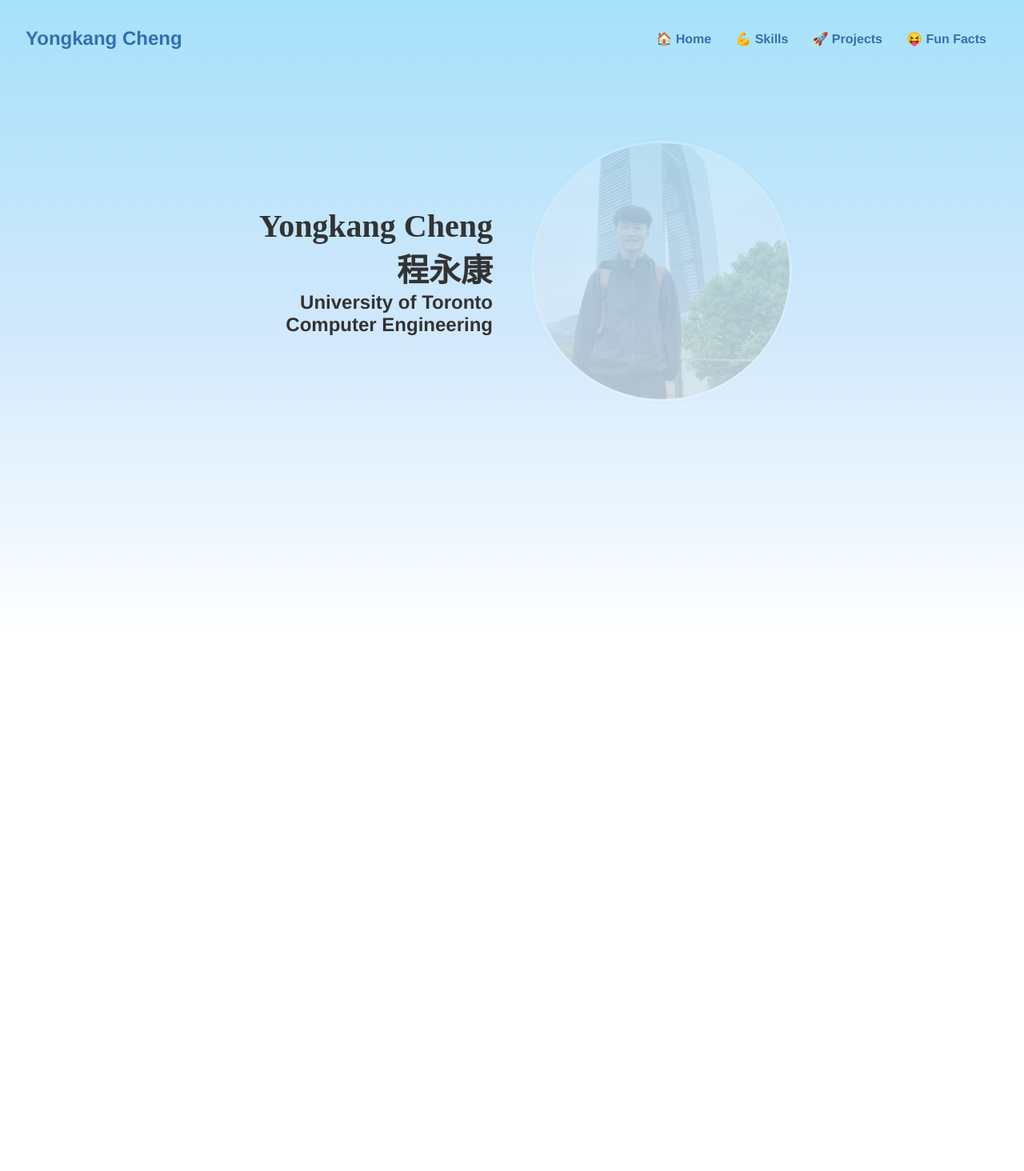
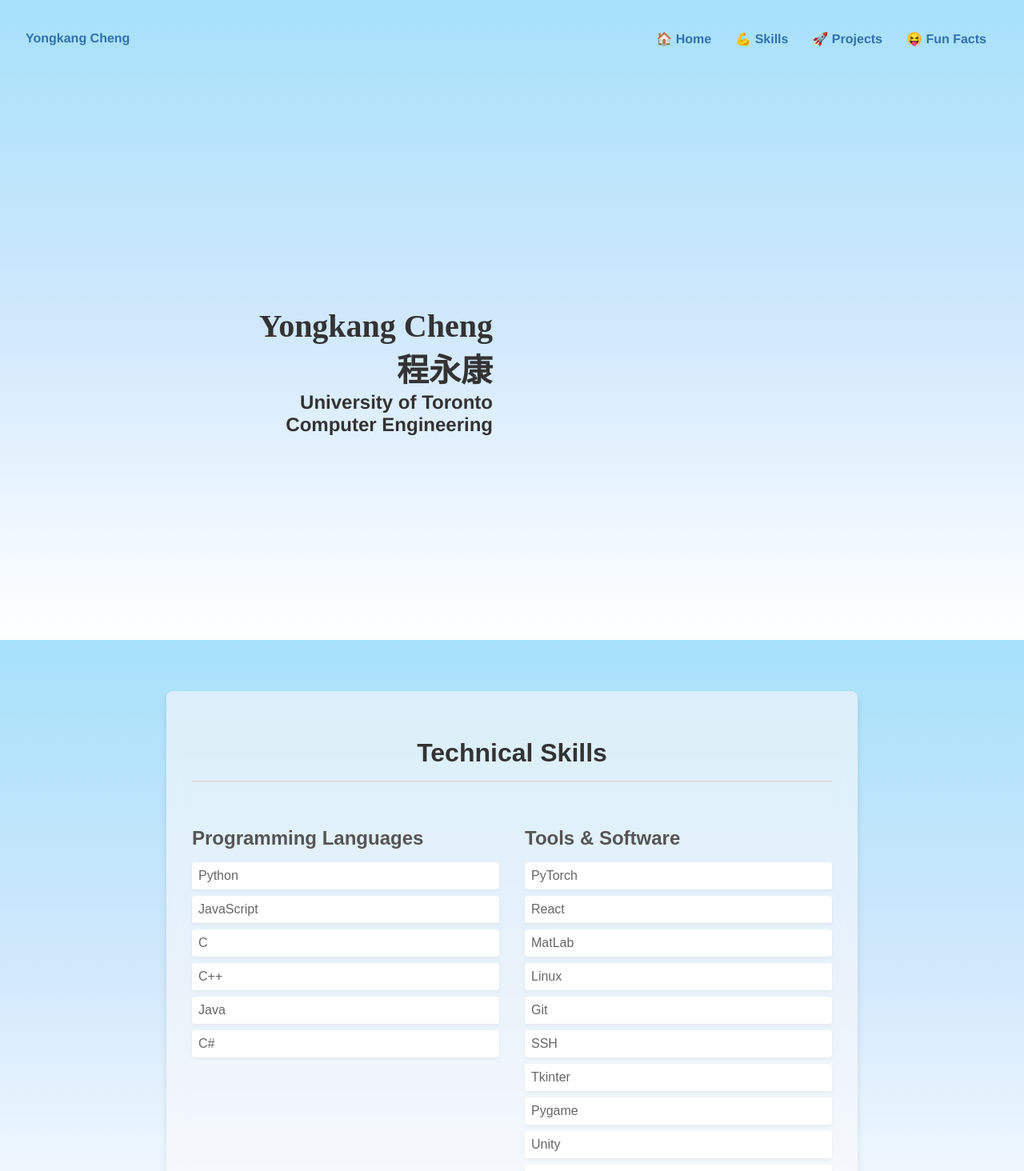
Before and after one commit to Ken-2511/personal_website, a React (Create React App) app: page / in a window 1280 px wide. Shown: the top 1464 px of the page at 80% size. Before the commit the page ends 800 px from the top, so only its background shows below. Built offline with nearby package versions, Linux system fonts and the light colour scheme; a web font is replaced by a local one.

Commit message:
make the home page, skills, and projects page together in the index

```diff
--- a/src/components/Header.css
+++ b/src/components/Header.css
@@ -14,7 +14,7 @@
 }
 
 .header-left .name {
-    font-size: 1.5rem;
+    font-size: 1rem;
     font-weight: bold;
     color: #3270af;
     /* 可根据需要调整文本颜色 */
--- a/src/components/MyPhoto.js
+++ b/src/components/MyPhoto.js
@@ -8,7 +8,7 @@ function MyPhoto() {
         process.env.PUBLIC_URL + "/assets/butterfly.jpg",
         process.env.PUBLIC_URL + "/assets/photo2.png",
         process.env.PUBLIC_URL + "/assets/photogate.jpg",
-        process.env.PUBLIC_URL + "/assets/rb.jpg",
+        // process.env.PUBLIC_URL + "/assets/rb.jpg",
         process.env.PUBLIC_URL + "/assets/kp.jpg",
         process.env.PUBLIC_URL + "/assets/toronto.jpg",
     ], []);
--- a/src/pages/Home.css
+++ b/src/pages/Home.css
@@ -7,15 +7,20 @@
 }
 
 .gap {
-    height: 5rem;
+    height: 0rem;
 }
+
+/* * {
+    border: 1px solid red;
+} */
 
 .body {
     display: grid;
     align-items: center;
-    grid-template-columns: 1fr 1fr; /* 三列布局 */
+    grid-template-columns: 1fr 1fr; /* 两列布局 */
     gap: 3rem;
     width: 100%;
+    height: calc(100vh - 64px);
     box-sizing: border-box;
 }
 
@@ -47,6 +52,7 @@
         grid-template-columns: 1fr;
         grid-template-rows: 1fr 1fr;
         gap: 0;
+        height: auto;
     }
     .body .left {
         text-align: center;
--- a/src/pages/Home.js
+++ b/src/pages/Home.js
@@ -3,6 +3,8 @@
 import React from 'react';
 import './Home.css';
 import MyPhoto from '../components/MyPhoto';
+import Skills from '../pages/Skills';
+import Projects from '../pages/Projects';
 
 function Home() {
     return (
@@ -19,6 +21,8 @@ function Home() {
             <MyPhoto />
             </div>
         </div>
+        <Skills />
+        <Projects />
         </>
     );
 }
```
